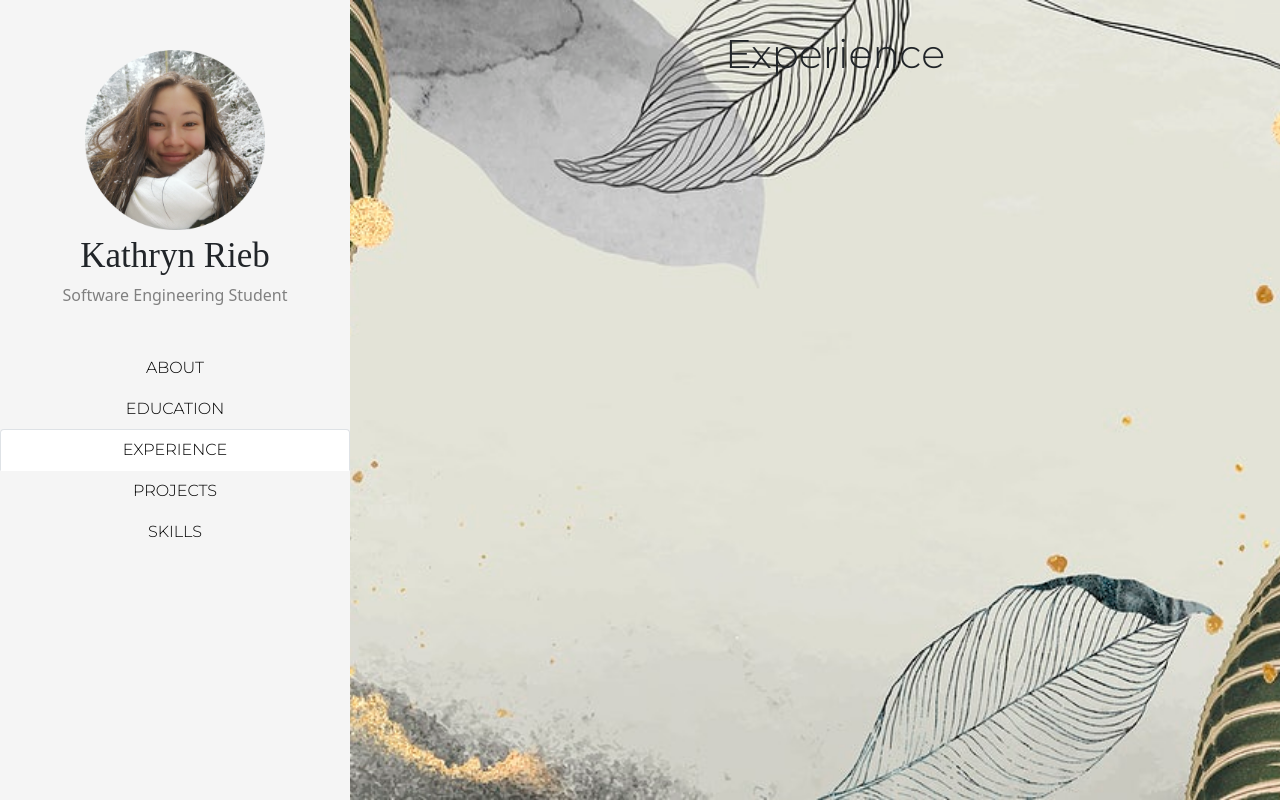
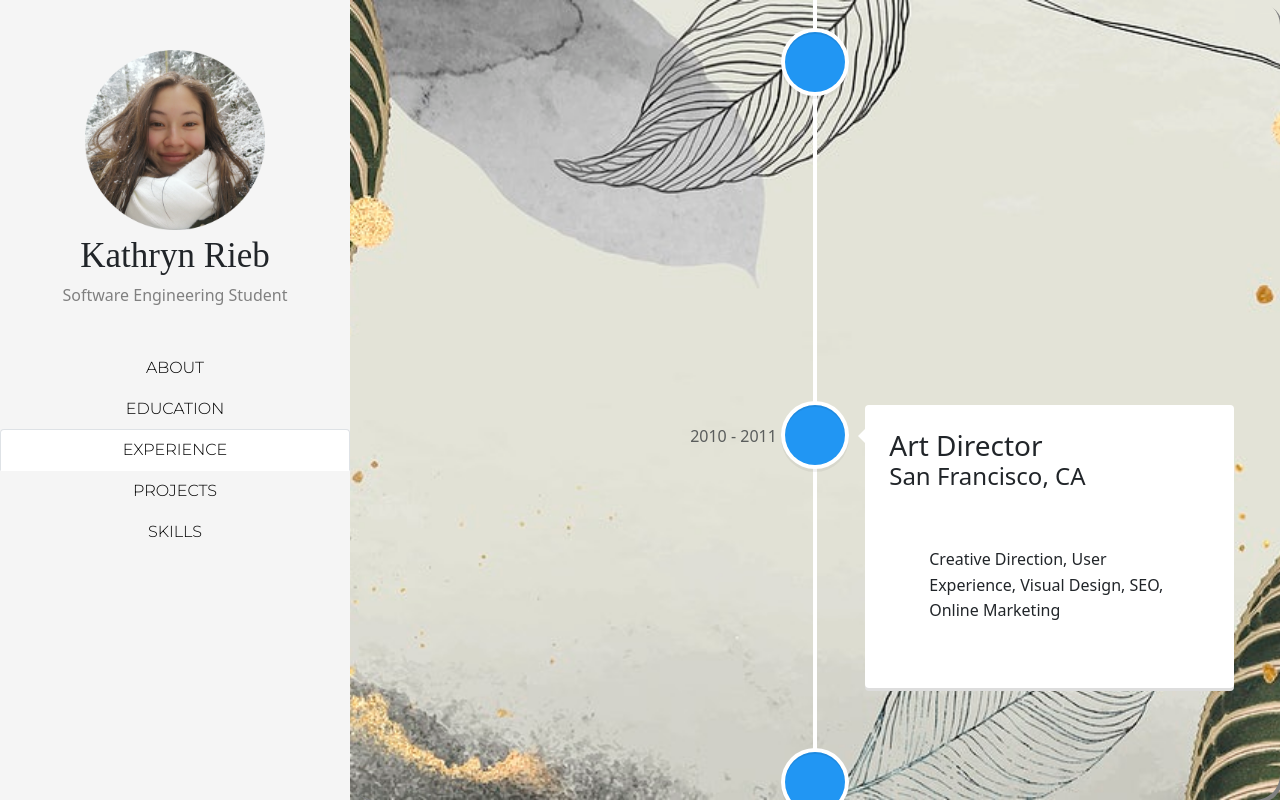
Before and after one commit to kanrieb/kanrieb.github.io, a React (Create React App) app: page /experience in a window 1280 px wide. Built offline with nearby package versions, Linux system fonts and the light colour scheme; a web font is replaced by a local one.

Commit message:
fixed sizing issues

```diff
--- a/package.json
+++ b/package.json
@@ -15,6 +15,7 @@
     "react-rounded-image": "^2.0.13",
     "react-router-dom": "^5.3.0",
     "react-scripts": "4.0.3",
+    "react-vertical-timeline-component": "^3.3.3",
     "web-vitals": "^1.0.1"
   },
   "scripts": {
--- a/src/components/wrapper.js
+++ b/src/components/wrapper.js
@@ -16,6 +16,7 @@
         backgroundPosition: "center",
         backgroundSize: "cover",
         backgroundImage: `url(${background})`,
+        display: "flex",
       }}
     >
       {children}
@@ -29,17 +30,15 @@
       <div
         classname="infoContainer"
         style={{
-          position: "absolute",
-          left: "62%",
-          top: "50%",
-          transform: "translate(-50%, -50%)",
+          position: "relative",
           backgroundColor: "white",
-          height: "600px",
-          width: "55%",
+          height: "80vh",
+          width: "80%",
           textAlign: "left",
           borderRadius: "25px",
           boxShadow: "3px 3px grey",
           overflowY: "auto",
+          margin: "auto",
         }}
       >
         {children}
--- a/src/pages/experience.js
+++ b/src/pages/experience.js
@@ -1,12 +1,129 @@
 import React from "react";
 import "../App.css";
 import { Background } from "../components/wrapper.js";
+import {
+  VerticalTimeline,
+  VerticalTimelineElement,
+} from "react-vertical-timeline-component";
+import "react-vertical-timeline-component/style.min.css";
 
 //include skills here too!
 const ExperiencePage = () => {
   return (
     <Background>
-      <h1>Experience</h1>
+      <div
+        style={{
+          position: "relative",
+          // backgroundColor: "white",
+          height: "100vh",
+          width: "100%",
+          textAlign: "left",
+          borderRadius: "25px",
+          boxShadow: "3px 3px grey",
+          overflowY: "auto",
+        }}
+      >
+        <VerticalTimeline>
+          <VerticalTimelineElement
+            className="vertical-timeline-element--work"
+            contentStyle={{ background: "rgb(33, 150, 243)", color: "#fff" }}
+            contentArrowStyle={{ borderRight: "7px solid  rgb(33, 150, 243)" }}
+            date="2011 - present"
+            iconStyle={{ background: "rgb(33, 150, 243)", color: "#fff" }}
+            // icon={<WorkIcon />}
+          >
+            <h3 className="vertical-timeline-element-title">
+              Creative Director
+            </h3>
+            <h4 className="vertical-timeline-element-subtitle">Miami, FL</h4>
+            <p>
+              Creative Direction, User Experience, Visual Design, Project
+              Management, Team Leading
+            </p>
+          </VerticalTimelineElement>
+          <VerticalTimelineElement
+            className="vertical-timeline-element--work"
+            date="2010 - 2011"
+            iconStyle={{ background: "rgb(33, 150, 243)", color: "#fff" }}
+            // icon={<WorkIcon />}
+          >
+            <h3 className="vertical-timeline-element-title">Art Director</h3>
+            <h4 className="vertical-timeline-element-subtitle">
+              San Francisco, CA
+            </h4>
+            <p>
+              Creative Direction, User Experience, Visual Design, SEO, Online
+              Marketing
+            </p>
+          </VerticalTimelineElement>
+          <VerticalTimelineElement
+            className="vertical-timeline-element--work"
+            date="2008 - 2010"
+            iconStyle={{ background: "rgb(33, 150, 243)", color: "#fff" }}
+            // icon={<WorkIcon />}
+          >
+            <h3 className="vertical-timeline-element-title">Web Designer</h3>
+            <h4 className="vertical-timeline-element-subtitle">
+              Los Angeles, CA
+            </h4>
+            <p>User Experience, Visual Design</p>
+          </VerticalTimelineElement>
+          <VerticalTimelineElement
+            className="vertical-timeline-element--work"
+            date="2006 - 2008"
+            iconStyle={{ background: "rgb(33, 150, 243)", color: "#fff" }}
+            // icon={<WorkIcon />}
+          >
+            <h3 className="vertical-timeline-element-title">Web Designer</h3>
+            <h4 className="vertical-timeline-element-subtitle">
+              San Francisco, CA
+            </h4>
+            <p>User Experience, Visual Design</p>
+          </VerticalTimelineElement>
+          <VerticalTimelineElement
+            className="vertical-timeline-element--education"
+            date="April 2013"
+            iconStyle={{ background: "rgb(233, 30, 99)", color: "#fff" }}
+            // icon={<SchoolIcon />}
+          >
+            <h3 className="vertical-timeline-element-title">
+              Content Marketing for Web, Mobile and Social Media
+            </h3>
+            <h4 className="vertical-timeline-element-subtitle">
+              Online Course
+            </h4>
+            <p>Strategy, Social Media</p>
+          </VerticalTimelineElement>
+          <VerticalTimelineElement
+            className="vertical-timeline-element--education"
+            date="November 2012"
+            iconStyle={{ background: "rgb(233, 30, 99)", color: "#fff" }}
+            // icon={<SchoolIcon />}
+          >
+            <h3 className="vertical-timeline-element-title">
+              Agile Development Scrum Master
+            </h3>
+            <h4 className="vertical-timeline-element-subtitle">
+              Certification
+            </h4>
+            <p>Creative Direction, User Experience, Visual Design</p>
+          </VerticalTimelineElement>
+          <VerticalTimelineElement
+            className="vertical-timeline-element--education"
+            date="2002 - 2006"
+            iconStyle={{ background: "rgb(233, 30, 99)", color: "#fff" }}
+            // icon={<SchoolIcon />}
+          >
+            <h3 className="vertical-timeline-element-title">
+              Bachelor of Science in Interactive Digital Media Visual Imaging
+            </h3>
+            <h4 className="vertical-timeline-element-subtitle">
+              Bachelor Degree
+            </h4>
+            <p>Creative Direction, Visual Design</p>
+          </VerticalTimelineElement>
+        </VerticalTimeline>
+      </div>
     </Background>
   );
 };
```
Also changed, not shown: 2 other files (tests, documents, lock files or other folders).
